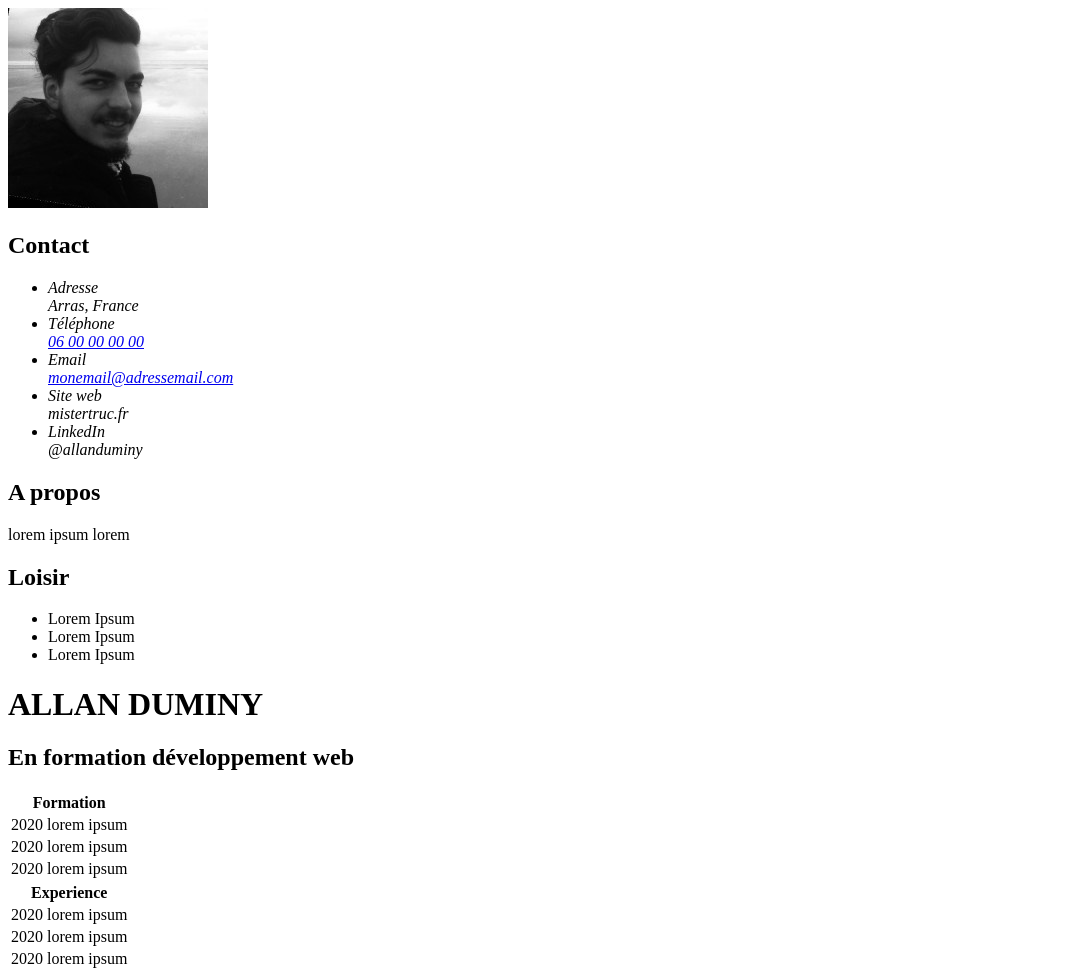
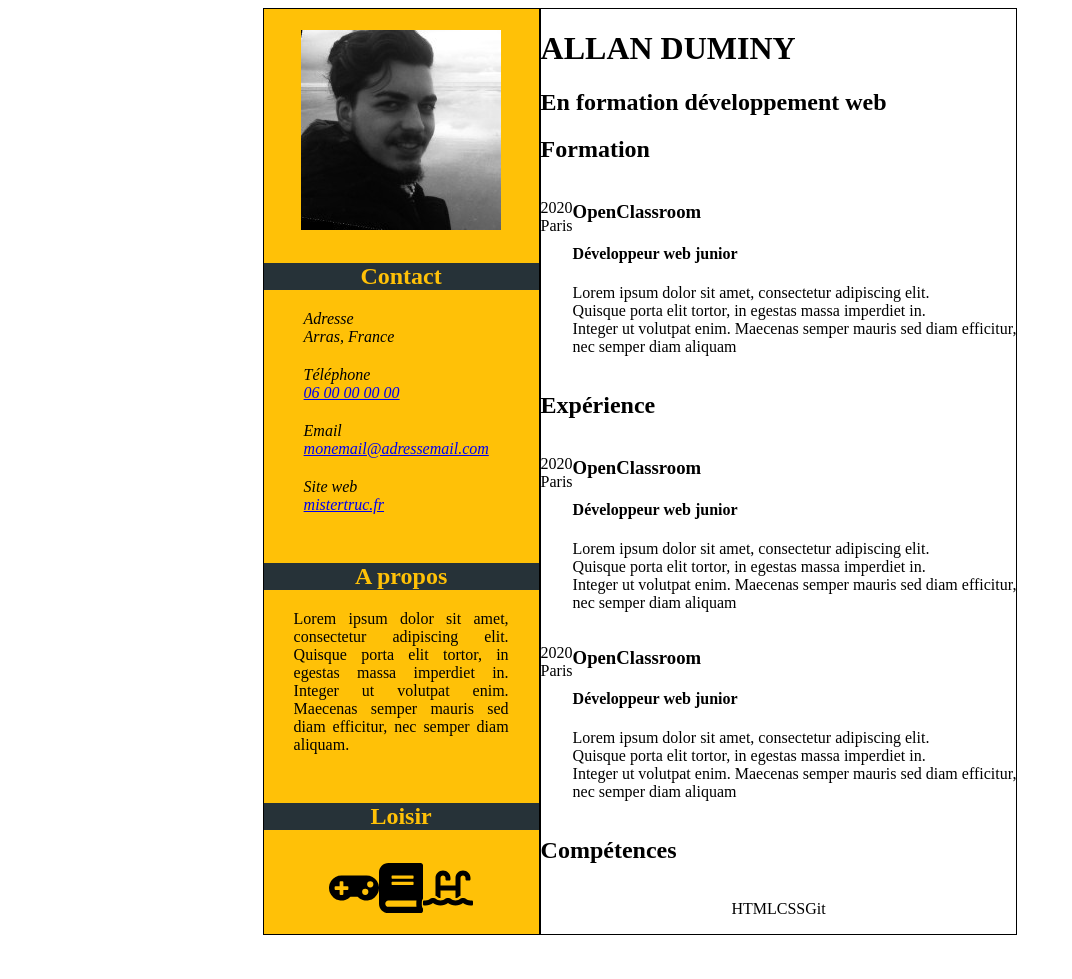
Before and after one commit to dev-allan/projet2OC, a plain HTML site: page index.html in a window 1280 px wide. Shown: the whole page, without its empty margins (0-1072 px from the left). After the commit the page ends 943 px from the top, so only its background shows below. Drawn offline with Linux system fonts and the light colour scheme.

Commit message:
1er colone terminée

```diff
--- a/index.html
+++ b/index.html
@@ -17,27 +17,25 @@
                 <h2>Contact</h2>
                 <address>
                     <ul>
-                        <li>Adresse <br />Arras, France</li>
-                        <li>Téléphone <br /><a href="tel:33600000000">06 00 00 00 00</a></li>
-                        <li>Email <br /><a href="mailto:"monemail@adressemail.com">monemail@adressemail.com</a></li>
-                        <li>Site web <br />mistertruc.fr</li>
-                        <li>LinkedIn <br />@allanduminy</li>
+                        <li class="espacebottomli">Adresse <br />Arras, France</li>
+                        <li class="espacebottomli">Téléphone <br /><a href="tel:33600000000">06 00 00 00 00</a></li>
+                        <li class="espacebottomli">Email <br /><a href="mailto:"monemail@adressemail.com">monemail@adressemail.com</a></li>
+                        <li>Site web <br /> <a href="http://mistertruc.fr" target="_blank">mistertruc.fr</a></li>
                     </ul>
                 </address>
             </div>
 
             <div class="apropos">
                 <h2>A propos</h2>
-                <p>lorem ipsum lorem</p>
+                <p>Lorem ipsum dolor sit amet, consectetur adipiscing elit. Quisque porta elit tortor, in egestas massa imperdiet in. Integer ut volutpat enim. Maecenas semper mauris sed diam efficitur, nec semper diam aliquam.</p>
             </div>
-
+            <h2>Loisir</h2>
             <div class="loisir">
-                <h2>Loisir</h2>
-                <ul>
-                    <li>Lorem Ipsum</li>
-                    <li>Lorem Ipsum</li>
-                    <li>Lorem Ipsum</li>
-                </ul>
+                <div>
+                    <img src="icon/gamepad-solid.svg" style="width: 50px;"/>
+                    <img src="icon/book-solid.svg" style="width: 100px;"/>
+                    <img src="icon/swimming-pool-solid.svg" style="width: 50px;"/>
+                </div>
             </div>
         </div>
 
@@ -47,52 +45,48 @@
                 <h2>En formation développement web</h2>
             </header>
 
+            <h2>Formation</h2>
             <div class="formation">
-                <table>
-                    <thead>
-                        <tr>
-                            <th colspan="2">Formation</th>
-                        </tr>
-                    </thead>
-                    <tbody>
-                        <tr>
-                            <td>2020</td>
-                            <td>lorem ipsum</td>
-                        </tr>
-                        <tr>
-                            <td>2020</td>
-                            <td>lorem ipsum</td>
-                        </tr>
-                        <tr>
-                            <td>2020</td>
-                            <td>lorem ipsum</td>
-                        </tr>
-                    </tbody>
-                </table>
+                <div class="annee">
+                    <p>2020 <br />Paris</p>
+                </div>
+                <div class="OC">
+                    <h3>OpenClassroom</h3>
+                    <h4>Développeur web junior</h4>
+                    <p>Lorem ipsum dolor sit amet, consectetur adipiscing elit.<br /> Quisque porta elit tortor, in egestas massa imperdiet in. <br /> Integer ut volutpat enim. Maecenas semper mauris sed diam efficitur,<br /> nec semper diam aliquam</p>
+                </div>
             </div>
 
+            <h2>Expérience</h2>
             <div class="experience">
-                <table>
-                    <thead>
-                        <tr>
-                            <th colspan="2">Experience</th>
-                        </tr>
-                    </thead>
-                    <tbody>
-                        <tr>
-                            <td>2020</td>
-                            <td>lorem ipsum</td>
-                        </tr>
-                        <tr>
-                            <td>2020</td>
-                            <td>lorem ipsum</td>
-                        </tr>
-                        <tr>
-                            <td>2020</td>
-                            <td>lorem ipsum</td>
-                        </tr>
-                    </tbody>
-                </table>
+                <div class="exp">
+                    <div class="annee">
+                        <p>2020 <br />Paris</p>
+                    </div>
+                    <div class="OC">
+                        <h3>OpenClassroom</h3>
+                        <h4>Développeur web junior</h4>
+                        <p>Lorem ipsum dolor sit amet, consectetur adipiscing elit.<br /> Quisque porta elit tortor, in egestas massa imperdiet in. <br /> Integer ut volutpat enim. Maecenas semper mauris sed diam efficitur,<br /> nec semper diam aliquam</p>
+                    </div>
+                </div>
+
+                <div class="exp">
+                    <div class="annee">
+                        <p>2020 <br />Paris</p>
+                    </div>
+                    <div class="OC">
+                        <h3>OpenClassroom</h3>
+                        <h4>Développeur web junior</h4>
+                        <p>Lorem ipsum dolor sit amet, consectetur adipiscing elit.<br /> Quisque porta elit tortor, in egestas massa imperdiet in. <br /> Integer ut volutpat enim. Maecenas semper mauris sed diam efficitur,<br /> nec semper diam aliquam</p>
+                    </div>
+                </div>
+            </div>
+
+            <h2>Compétences</h2>
+            <div class="competence">
+                <p>HTML</p>
+                <p>CSS</p>
+                <p>Git</p>
             </div>
         </div>
     </div>
--- a/style.css
+++ b/style.css
@@ -0,0 +1,100 @@
+.CV{
+    display: flex;
+    flex-direction: row;
+    flex-wrap: nowrap;
+    justify-content: center;
+    align-items: stretch;
+    align-content: flex-start;
+}
+
+.formation{
+    display: flex;
+}
+
+.loisir {
+    display: flex;
+    flex-direction: row;
+    flex-wrap: wrap;
+    justify-content: center;
+    align-items: baseline;
+    align-content: stretch;
+}
+
+.experience {
+    display: flex;
+    flex-direction: column;
+}
+
+.presentation, .corpus {
+    border: solid 1px;
+}
+
+.presentation {
+ display: flex;
+ flex-direction: column;
+ justify-content: space-between;
+ background-color: #FFC107;
+ padding-top: 1.3em;
+ padding-bottom: 1.3em;
+ width: 275px;
+ }
+
+.contact ul {
+    list-style-type: none;
+}
+
+.espacebottomli{
+    padding-bottom: 20px;
+}
+
+.apropos p{
+    display: flex;
+    flex-direction: row;
+    flex-wrap: wrap;
+    justify-content: center;
+    align-items: center;
+    align-content: center;
+    padding-left: 30px;
+    padding-right: 30px;
+    text-align: justify;
+}
+
+.exp, .competence{
+    display: flex;
+    flex-direction: row;
+    flex-wrap: nowrap;
+    justify-content: center;
+    align-items: stretch;
+    align-content: stretch;
+}
+
+.presentation h2 {
+    background-color: #263238;
+    color: #FFC107;
+    display: flex;
+    align-items: center;
+    justify-content: center;
+}
+
+.photo {
+    display: flex;
+    flex-direction: row;
+    flex-wrap: wrap;
+    justify-content: center;
+    align-items: center;
+    align-content: center;
+}
+
+.loisir div {
+    display: flex;
+    flex-direction: row;
+    flex-wrap: nowrap;
+    justify-content: center;
+    align-items: stretch;
+    align-content: center;
+}
+
+.loisir div {
+    width: 50px;
+    height: 50px;
+}
```
Also changed, not shown: icon/book-solid.svg (added), icon/gamepad-solid.svg (added), icon/swimming-pool-solid.svg (added).
